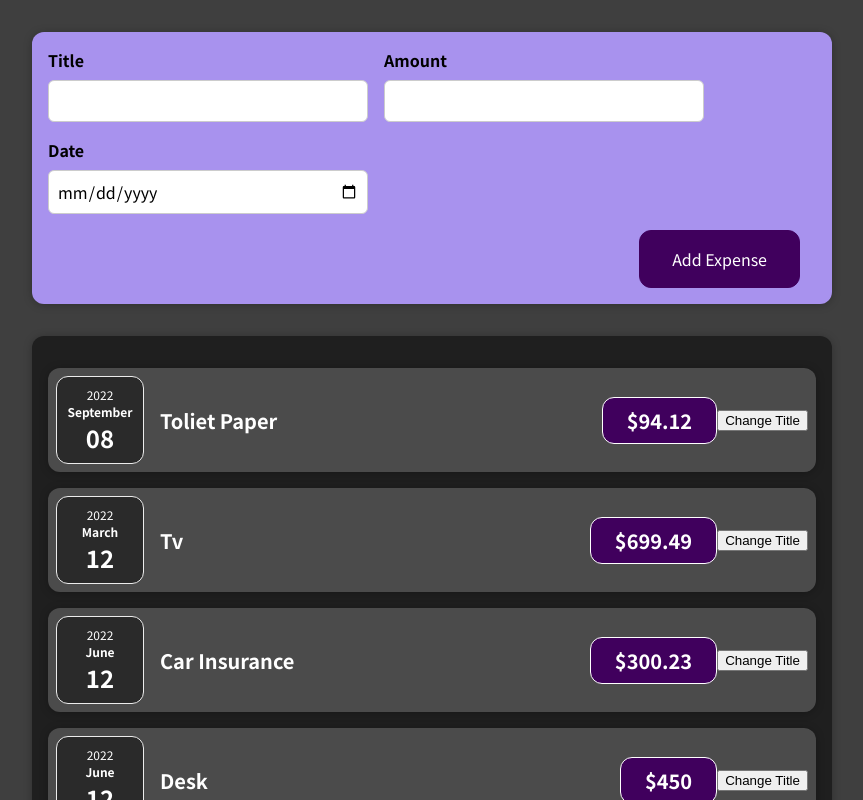
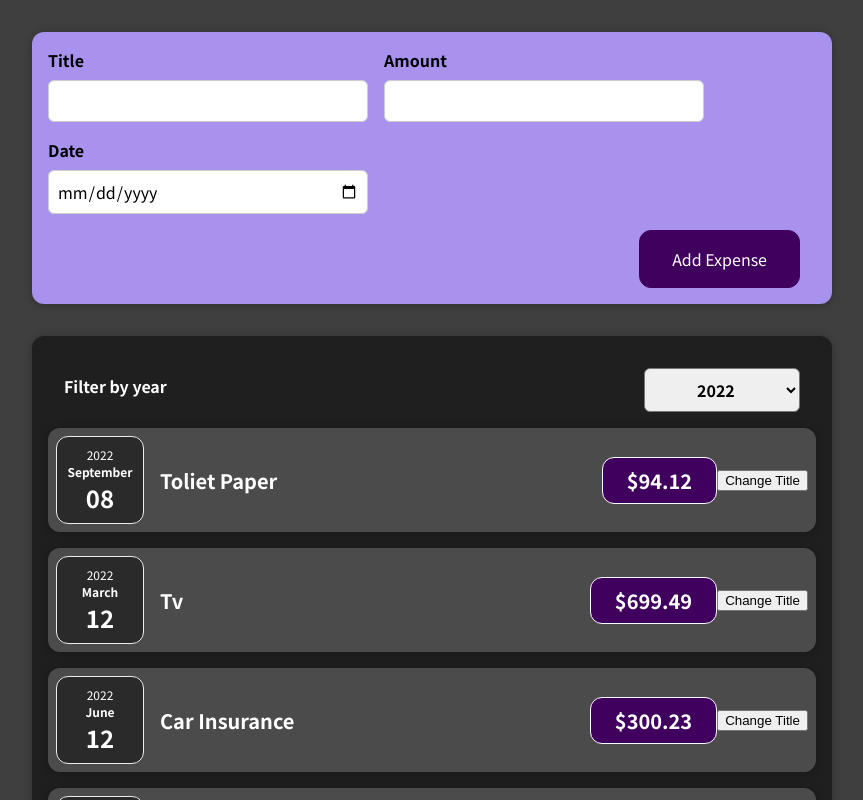
Before and after one commit to zperez0/expense-tracker, a React (Create React App) app: page / in a window 1280 px wide. Shown: the top 800 px of the page, without its empty margins (208-1071 px from the left). Built offline with nearby package versions, Linux system fonts and the light colour scheme.

Commit message:
[WIP] add Expenses & ExpensesFilter

```diff
--- a/src/components/Expenses/Expenses.js
+++ b/src/components/Expenses/Expenses.js
@@ -1,11 +1,21 @@
-import React from "react";
+import React, { useState } from "react";
 import ExpenseItem from "./ExpenseItem";
 import Card from "../UI/Card";
+import ExpensesFilter from "./ExpensesFilter";
 import "./Expenses.css";
 
 const Expenses = (props) => {
+  const [filteredYear, setFilteredYear] = useState('2022');
+
+  const filterChangeHandler = selectedYear => {
+    console.log('Expenses.js');
+    console.log(selectedYear);
+  };
+
   return (
+    <div>
     <Card className="expenses">
+    <ExpensesFilter selected={filteredYear} onChangeFilter={filterChangeHandler} />
       <ExpenseItem
         title={props.items[0].title}
         amount={props.items[0].amount}
@@ -27,6 +37,7 @@
         date={props.items[3].date}
       />
     </Card>
+    </div>
   );
 }
 
--- /dev/null
+++ b/src/components/Expenses/ExpensesFilter.css
@@ -0,0 +1,24 @@
+.expenses-filter {
+  color: white;
+  padding: 0 1rem;
+}
+
+.expenses-filter__control {
+  display: flex;
+  width: 100%;
+  align-items: center;
+  justify-content: space-between;
+  margin: 1rem 0;
+}
+
+.expenses-filter label {
+  font-weight: bold;
+  margin-bottom: 0.5rem;
+}
+
+.expenses-filter select {
+  font: inherit;
+  padding: 0.5rem 3rem;
+  font-weight: bold;
+  border-radius: 6px;
+}
--- /dev/null
+++ b/src/components/Expenses/ExpensesFilter.js
@@ -0,0 +1,26 @@
+import React from 'react';
+import './ExpensesFilter.css';
+
+const ExpensesFilter = (props) => {
+
+  const filterChangeHandler = (event) => {
+    props.onChangeFilter(event.target.value);
+
+    };
+
+  return (
+    <div className='expenses-filter'>
+      <div className='expenses-filter__control'>
+        <label>Filter by year</label>
+        <select value={props.selected} onChange={filterChangeHandler}>
+          <option value='2023'>2023</option>
+          <option value='2022'>2022</option>
+          <option value='2021'>2021</option>
+          <option value='2020'>2020</option>
+        </select>
+      </div>
+    </div>
+  );
+};
+
+export default ExpensesFilter;
```
